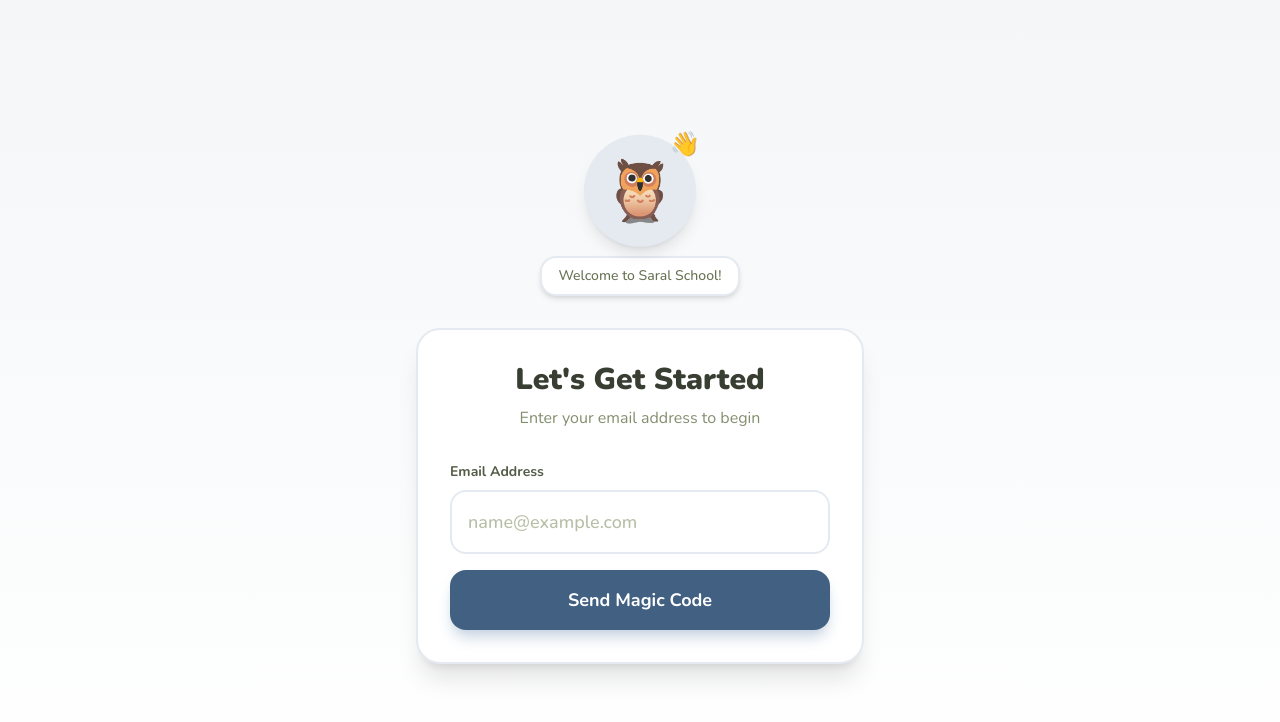
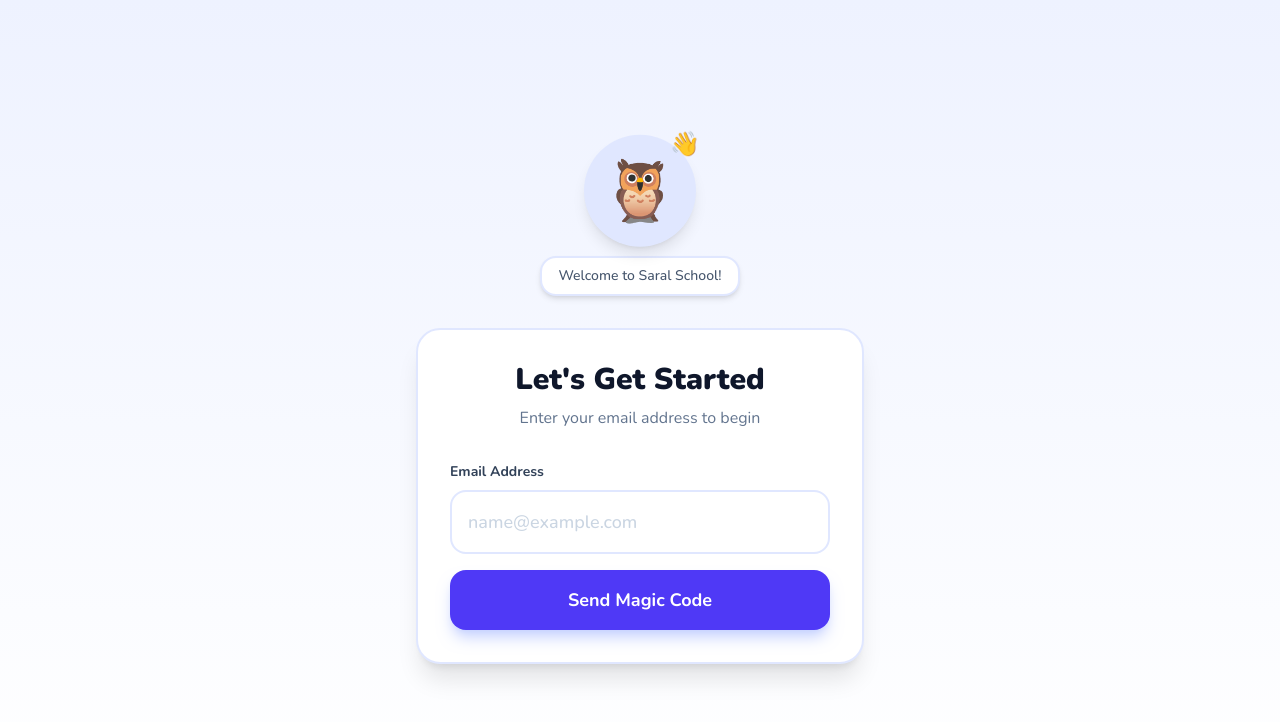
Before and after one commit to Shubheaditya/saral-school, a Next.js app: page /learn/login in a window 1280 px wide. Shown: the top 722 px of the page. Built offline with nearby package versions, Linux system fonts and the light colour scheme; no server answers; the database is empty.

Commit message:
fix(auth): support partial profile updates, revert color scheme

```diff
--- a/src/app/api/user/route.ts
+++ b/src/app/api/user/route.ts
@@ -82,3 +82,23 @@
     return NextResponse.json({ error: 'Failed to create user' }, { status: 500 });
   }
 }
+
+export async function PATCH(request: Request) {
+  try {
+    const body = await request.json();
+    const { id, ...updates } = body;
+
+    if (!id) {
+      return NextResponse.json({ error: 'Missing user ID' }, { status: 400 });
+    }
+
+    if (Object.keys(updates).length > 0) {
+      await db.update(users).set(updates).where(eq(users.id, id));
+    }
+
+    return NextResponse.json({ success: true });
+  } catch (error) {
+    console.error('API Error updating user:', error);
+    return NextResponse.json({ error: 'Failed to update user' }, { status: 500 });
+  }
+}
--- a/src/app/globals.css
+++ b/src/app/globals.css
@@ -3,80 +3,14 @@
 @theme {
   --font-nunito: "Nunito", sans-serif;
 
-  /* Primary Logo Brand Colors replacing basic pastel equivalents */
-  /* Indigo -> Dark Slate Blue (#293C50 is 800) */
-  --color-indigo-50:  #f4f6f8;
-  --color-indigo-100: #e4eaf0;
-  --color-indigo-200: #c9d5e2;
-  --color-indigo-300: #a1b8ce;
-  --color-indigo-400: #7496b5;
-  --color-indigo-500: #52799d;
-  --color-indigo-600: #426182;
-  --color-indigo-700: #354e6a;
-  --color-indigo-800: #293C50;
-  --color-indigo-900: #263647;
-  --color-indigo-950: #192532;
+  --color-brand-primary: #E0E7FF;
+  --color-brand-secondary: #ECFDF5;
+  --color-brand-accent: #FFF7ED;
+  --color-brand-soft-pink: #FDF2F8;
+  --color-brand-soft-yellow: #FFFBEB;
 
-  /* Pink -> Mauve/Burgundy (#A36576 is 600) */
-  --color-pink-50:  #fbf6f7;
-  --color-pink-100: #f6eaec;
-  --color-pink-200: #eed5db;
-  --color-pink-300: #e2b3c0;
-  --color-pink-400: #d08c9f;
-  --color-pink-500: #bd6a82;
-  --color-pink-600: #A36576;
-  --color-pink-700: #894556;
-  --color-pink-800: #723b49;
-  --color-pink-900: #623441;
-  --color-pink-950: #341820;
-
-  /* Amber/Rose -> Soft Light Rose/Coral (#D99C9C is 400) */
-  --color-amber-50:  #fcf6f6;
-  --color-amber-100: #f8ebeb;
-  --color-amber-200: #f2d8d8;
-  --color-amber-300: #e9bcbc;
-  --color-amber-400: #D99C9C;
-  --color-amber-500: #cb7777;
-  --color-amber-600: #b55a5a;
-  --color-amber-700: #974848;
-  --color-amber-800: #7e3e3e;
-  --color-amber-900: #693838;
-  --color-amber-950: #381a1a;
-
-  /* Neutral/Slate -> Very slightly warm off-white, replacing default cool slate */
-  --color-slate-50:  #F0F1EB;
-  --color-slate-100: #e2e4db;
-  --color-slate-200: #cfd3c4;
-  --color-slate-300: #b7bea6;
-  --color-slate-400: #9da689;
-  --color-slate-500: #838e6e;
-  --color-slate-600: #687355;
-  --color-slate-700: #545c47;
-  --color-slate-800: #444b3b;
-  --color-slate-900: #393e32;
-  --color-slate-950: #1d2119;
-
-  /* Emerald -> Deep Sage Green to match muted aesthetic */
-  --color-emerald-50:  #f0f5f2;
-  --color-emerald-100: #dae8df;
-  --color-emerald-200: #bbd3c5;
-  --color-emerald-300: #93b7a5;
-  --color-emerald-400: #709d84;
-  --color-emerald-500: #57856b;
-  --color-emerald-600: #446953;
-  --color-emerald-700: #355341;
-  --color-emerald-800: #2d4336;
-  --color-emerald-900: #26382d;
-  --color-emerald-950: #141f19;
-
-  --color-brand-primary: var(--color-indigo-100);
-  --color-brand-secondary: var(--color-emerald-50);
-  --color-brand-accent: var(--color-amber-50);
-  --color-brand-soft-pink: var(--color-pink-50);
-  --color-brand-soft-yellow: var(--color-slate-50);
-
-  --color-text-main: var(--color-indigo-800);
-  --color-text-muted: var(--color-slate-600);
+  --color-text-main: #1E293B;
+  --color-text-muted: #64748B;
 
   --radius-3xl: 1.5rem;
 }
--- a/src/app/learn/contexts/AuthContext.tsx
+++ b/src/app/learn/contexts/AuthContext.tsx
@@ -96,7 +96,7 @@
     // Best-effort remote update
     try {
       await fetch("/api/user", {
-        method: "POST", // The POST method in route.ts handles upserts (onConflictDoUpdate)
+        method: "PATCH",
         headers: { "Content-Type": "application/json" },
         body: JSON.stringify({ id: userId, ...updates })
       });
```
